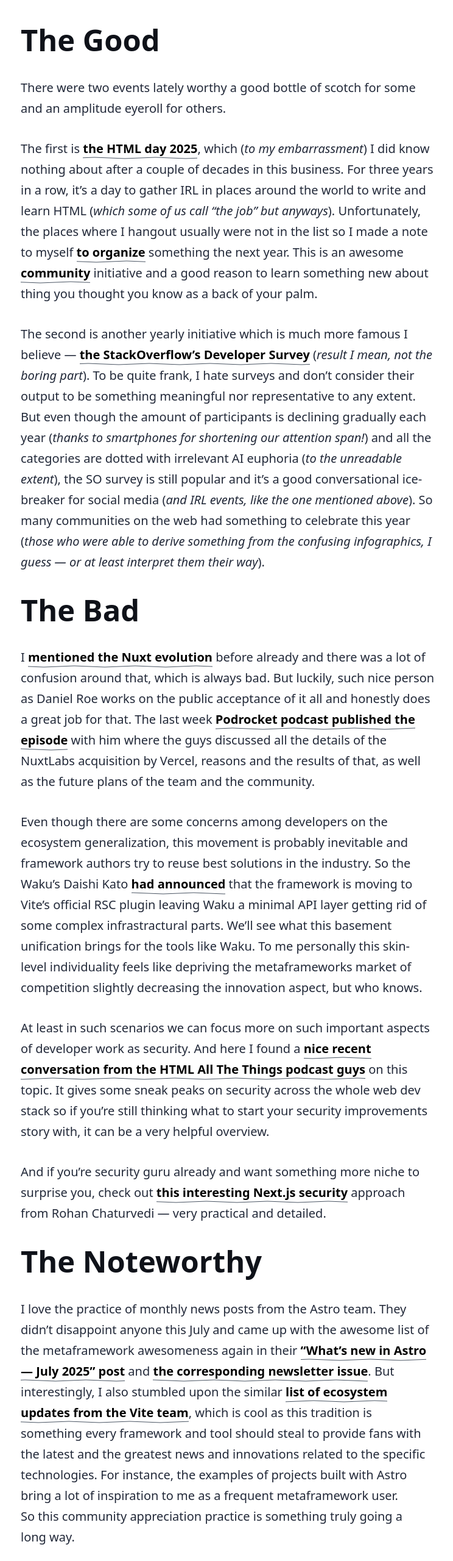
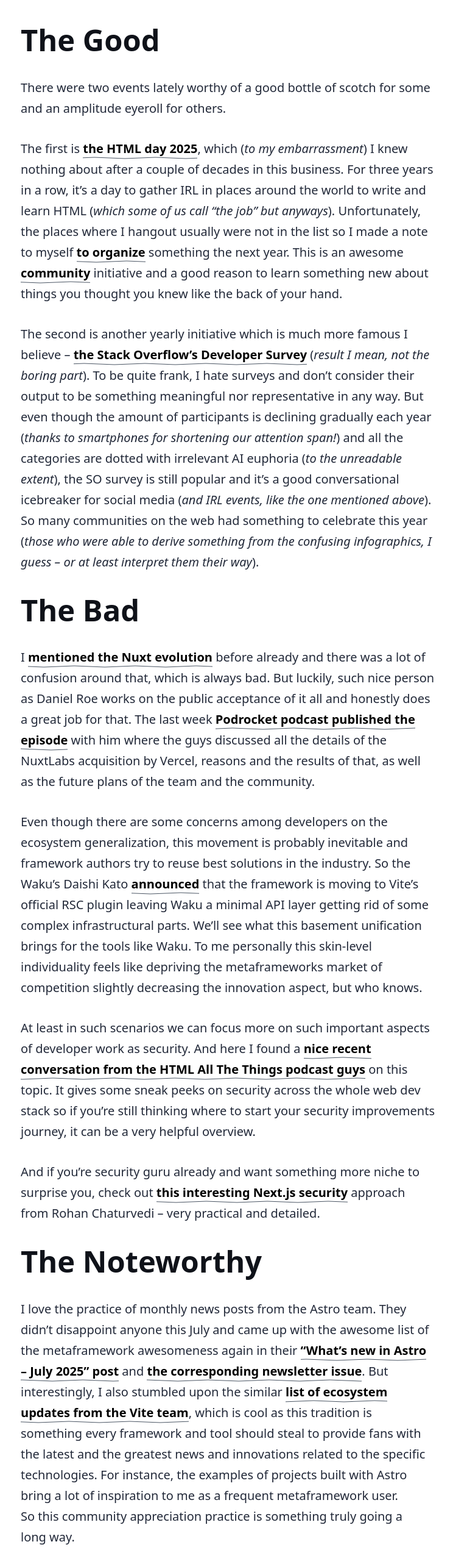
Before and after one commit to fyodorio/metaframeworks-newsletter-website, an Astro site: page /archive/27 in a window 1280 px wide. Shown: the part 900-3460 px from the top of the page at 61% size, without its empty margins (266-1010 px from the left). Built offline with nearby package versions, Linux system fonts and the light colour scheme; Astro itself is replaced by a stand-in of ours.

Commit message:
content: issue 27 proofread

```diff
--- a/src/content/archive/27.md
+++ b/src/content/archive/27.md
@@ -24,31 +24,31 @@ tags:
 
 [🎵 _Handshakes unfold and the way it goes, no one knows..._ 🎵](https://www.youtube.com/watch?v=oVl4qvHuY8g&list=PLYRq_7Yox1jDETeL_YgKUc8DXduCV9jA2&index=28)
 
-When I had looked around a couple of weeks ago and discovered it's Summer already, I decided to take a week off and chill out building a new wooden gazebo instead of metaframework-based application. I expected a lavish flow of the ecosystem updates on my return but alas, I didn't miss much. A [new (_blazing-fast!_) JS framework](https://ryanskinner.com/posts/how-i-built-a-full-stack-react-framework-4x-faster-than-nextjs-with-4x-more-throughput) here and there, [some chili opinions](https://rwsdk.com/blog/spa-is-dead) (_SPAs are dead [again](https://metaframe.works/archive/26/#:~:text=Jon%20Alderson%20came%20up%20with%20a%20piece%20of%20developer%20wisdom%20full%20of%20contradictory%20opinions), of course_) from a daring disruptor, and a couple of minor but interesting releases by worker bees [from Hono](https://github.com/honojs/hono/releases/tag/v4.9.0) (_which is [becoming suspiciously easier to roll out](https://vercel.com/changelog/deploy-hono-backends-with-zero-configuration) at Vercel's_) and [from React Router](https://github.com/remix-run/react-router/blob/main/CHANGELOG.md#v780), and that's it. So I was even considering to cancel this issue and prolongate my holidays (_because I can!_) but then I found that... Although it's Summer, the laziest time of the year, there's always something more to say and even celebrate. So let's check that out.
+When I had looked around a couple of weeks ago and discovered it's Summer already, I decided to take a week off and chill out building a new wooden gazebo instead of metaframework-based application. I expected a lavish flow of the ecosystem updates on my return but alas, I didn't miss much. A [new (_blazing-fast!_) JS framework](https://ryanskinner.com/posts/how-i-built-a-full-stack-react-framework-4x-faster-than-nextjs-with-4x-more-throughput) here and there, [some chili opinions](https://rwsdk.com/blog/spa-is-dead) (_SPAs are dead [again](https://metaframe.works/archive/26/#:~:text=Jon%20Alderson%20came%20up%20with%20a%20piece%20of%20developer%20wisdom%20full%20of%20contradictory%20opinions), of course_) from a daring disruptor, and a couple of minor but interesting releases by worker bees [from Hono](https://github.com/honojs/hono/releases/tag/v4.9.0) (_which is [becoming suspiciously easier to roll out](https://vercel.com/changelog/deploy-hono-backends-with-zero-configuration) at Vercel's_) and [from React Router](https://github.com/remix-run/react-router/blob/main/CHANGELOG.md#v780), and that's it. So I was even considering to cancel this issue and prolong my holidays (_because I can!_) but then I found that... Although it's Summer, the laziest time of the year, there's always something more to say and even celebrate. So let's check that out.
 
 ## The Good
 
-There were two events lately worthy a good bottle of scotch for some and an amplitude eyeroll for others.
+There were two events lately worthy of a good bottle of scotch for some and an amplitude eyeroll for others.
 
-The first is [the HTML day 2025](https://html.energy/html-day/2025/), which (_to my embarrassment_) I did know nothing about after a couple of decades in this business. For three years in a row, it's a day to gather IRL in places around the world to write and learn HTML (_which some of us call "the job" but anyways_). Unfortunately, the places where I hangout usually were not in the list so I made a note to myself [to organize](https://html.energy/html-day/2025/#organize) something the next year. This is an awesome [community](https://html.energy) initiative and a good reason to learn something new about thing you thought you know as a back of your palm.
+The first is [the HTML day 2025](https://html.energy/html-day/2025/), which (_to my embarrassment_) I knew nothing about after a couple of decades in this business. For three years in a row, it's a day to gather IRL in places around the world to write and learn HTML (_which some of us call "the job" but anyways_). Unfortunately, the places where I hangout usually were not in the list so I made a note to myself [to organize](https://html.energy/html-day/2025/#organize) something the next year. This is an awesome [community](https://html.energy) initiative and a good reason to learn something new about things you thought you knew like the back of your hand.
 
-The second is another yearly initiative which is much more famous I believe — [the StackOverflow's Developer Survey](https://survey.stackoverflow.co/2025/) (_result I mean, not the boring part_). To be quite frank, I hate surveys and don't consider their output to be something meaningful nor representative to any extent. But even though the amount of participants is declining gradually each year (_thanks to smartphones for shortening our attention span!_) and all the categories are dotted with irrelevant AI euphoria (_to the unreadable extent_), the SO survey is still popular and it's a good conversational ice-breaker for social media (_and IRL events, like the one mentioned above_). So many communities on the web had something to celebrate this year (_those who were able to derive something from the confusing infographics, I guess — or at least interpret them their way_).
+The second is another yearly initiative which is much more famous I believe – [the Stack Overflow's Developer Survey](https://survey.stackoverflow.co/2025/) (_result I mean, not the boring part_). To be quite frank, I hate surveys and don't consider their output to be something meaningful nor representative in any way. But even though the amount of participants is declining gradually each year (_thanks to smartphones for shortening our attention span!_) and all the categories are dotted with irrelevant AI euphoria (_to the unreadable extent_), the SO survey is still popular and it's a good conversational icebreaker for social media (_and IRL events, like the one mentioned above_). So many communities on the web had something to celebrate this year (_those who were able to derive something from the confusing infographics, I guess – or at least interpret them their way_).
 
 ## The Bad
 
 I [mentioned the Nuxt evolution](https://metaframe.works/archive/24/#:~:text=NuxtLabs%2C%20developers%20of%20Nuxt%20and%20Nitro%2C%20along%20with%20some%20other%20crucial%20parts%20of%20modern%20metaframeworks%20tooling%2C%20joined%20the%20company) before already and there was a lot of confusion around that, which is always bad. But luckily, such nice person as Daniel Roe works on the public acceptance of it all and honestly does a great job for that. The last week [Podrocket podcast published the episode](https://podrocket.logrocket.com/nuxtlabs-joins-vercel-daniel-roe) with him where the guys discussed all the details of the NuxtLabs acquisition by Vercel, reasons and the results of that, as well as the future plans of the team and the community.
 
-Even though there are some concerns among developers on the ecosystem generalization, this movement is probably inevitable and framework authors try to reuse best solutions in the industry. So the Waku's Daishi Kato [had announced](https://newsletter.daishikato.com/p/waku-gains-vite-rsc-support) that the framework is moving to Vite’s official RSC plugin leaving Waku a minimal API layer getting rid of some complex infrastractural parts. We'll see what this basement unification brings for the tools like Waku. To me personally this skin-level individuality feels like depriving the metaframeworks market of competition slightly decreasing the innovation aspect, but who knows.
+Even though there are some concerns among developers on the ecosystem generalization, this movement is probably inevitable and framework authors try to reuse best solutions in the industry. So the Waku's Daishi Kato [announced](https://newsletter.daishikato.com/p/waku-gains-vite-rsc-support) that the framework is moving to Vite's official RSC plugin leaving Waku a minimal API layer getting rid of some complex infrastructural parts. We'll see what this basement unification brings for the tools like Waku. To me personally this skin-level individuality feels like depriving the metaframeworks market of competition slightly decreasing the innovation aspect, but who knows.
 
-At least in such scenarios we can focus more on such important aspects of developer work as security. And here I found a [nice recent conversation from the HTML All The Things podcast guys](https://www.htmlallthethings.com/podcasts/we-should-care-more-about-web-app-security) on this topic. It gives some sneak peaks on security across the whole web dev stack so if you're still thinking what to start your security improvements story with, it can be a very helpful overview.
+At least in such scenarios we can focus more on such important aspects of developer work as security. And here I found a [nice recent conversation from the HTML All The Things podcast guys](https://www.htmlallthethings.com/podcasts/we-should-care-more-about-web-app-security) on this topic. It gives some sneak peeks on security across the whole web dev stack so if you're still thinking where to start your security improvements journey, it can be a very helpful overview.
 
-And if you're security guru already and want something more niche to surprise you, check out [this interesting Next.js security](https://phase.dev/blog/instrumenting-nextjs-with-runtime-secret-injection/) approach from Rohan Chaturvedi — very practical and detailed.
+And if you're security guru already and want something more niche to surprise you, check out [this interesting Next.js security](https://phase.dev/blog/instrumenting-nextjs-with-runtime-secret-injection/) approach from Rohan Chaturvedi – very practical and detailed.
 
 ## The Noteworthy
 
-I love the practice of monthly news posts from the Astro team. They didn't disappoint anyone this July and came up with the awesome list of the metaframework awesomeness again in their ["What's new in Astro — July 2025" post](https://astro.build/blog/whats-new-july-2025/) and [the corresponding newsletter issue](https://buttondown.com/withastro/archive/the-astro-post-july-2025/). But interestingly, I also stumbled upon the similar [list of ecosystem updates from the Vite team](https://voidzero.dev/posts/whats-new-jul-2025), which is cool as this tradition is something every framework and tool should steal to provide fans with the latest and the greatest news and innovations related to the specific technologies. For instance, the examples of projects built with Astro bring a lot of inspiration to me as a frequent metaframework user. So this community appreciation practice is something truly going a long way.
+I love the practice of monthly news posts from the Astro team. They didn't disappoint anyone this July and came up with the awesome list of the metaframework awesomeness again in their ["What's new in Astro – July 2025" post](https://astro.build/blog/whats-new-july-2025/) and [the corresponding newsletter issue](https://buttondown.com/withastro/archive/the-astro-post-july-2025/). But interestingly, I also stumbled upon the similar [list of ecosystem updates from the Vite team](https://voidzero.dev/posts/whats-new-jul-2025), which is cool as this tradition is something every framework and tool should steal to provide fans with the latest and the greatest news and innovations related to the specific technologies. For instance, the examples of projects built with Astro bring a lot of inspiration to me as a frequent metaframework user. So this community appreciation practice is something truly going a long way.
 
-What could and should get into such community lists? Something like [this post about Svelte 5 mental model](https://lihautan.com/compile-svelte-5-in-your-head) for instance, which had blown my mind and made me feel old and dumb but excited at the same time. Is there a lot of that? You wouldn't even believe me...
+What could and should get into such community lists? Something like [this post about Svelte 5 mental model](https://lihautan.com/compile-svelte-5-in-your-head) for instance, which blew my mind and made me feel old and dumb but excited at the same time. Is there a lot of that? You wouldn't even believe me...
 
 So as you can see, the summertime is not that boring in the metaframeworks land and there's still something to watch for and something interesting to expect and learn. I'm 100% sure most of the framework developers are cooking something to the regular September innovation ball. But meanwhile, let's have some chills and enjoy old and new fun and handy ways to build for the Web. Because that's why we're here.
 
```
